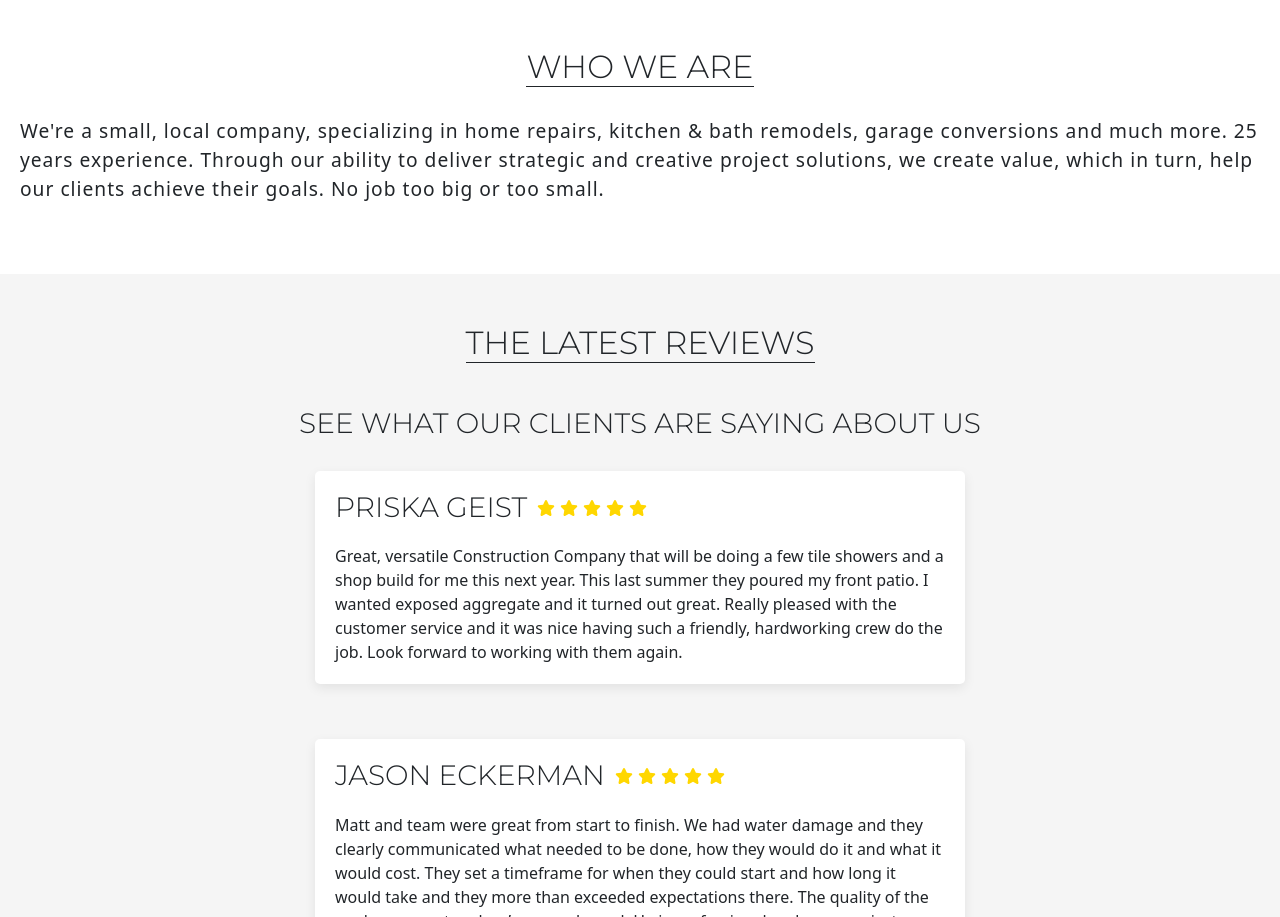
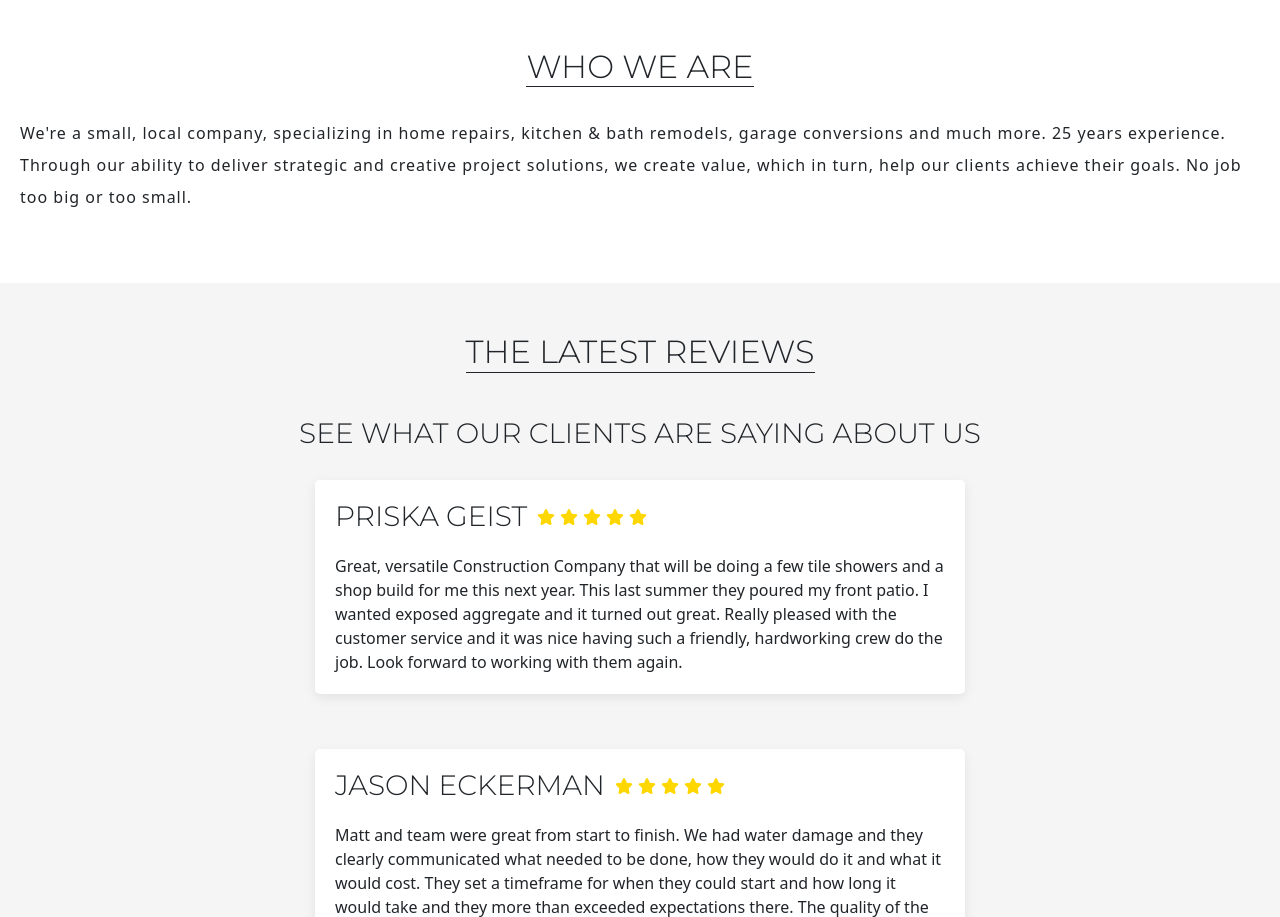
Before and after one commit to mdreesen/web-one-small-business, a Next.js app: page / in a window 1280 px wide. Shown: the part 802-1719 px from the top of the page. Built offline with nearby package versions, Linux system fonts and the light colour scheme.

Commit message:
Adjusting who we are section

```diff
--- a/styles/Home.module.css
+++ b/styles/Home.module.css
@@ -79,7 +79,7 @@
 }
 
 .text {
-  max-width: 280px;
-  font-size: 1.2rem;
+  font-size: 1rem;
   letter-spacing: 1px;
+  line-height: 2;
 }
```
